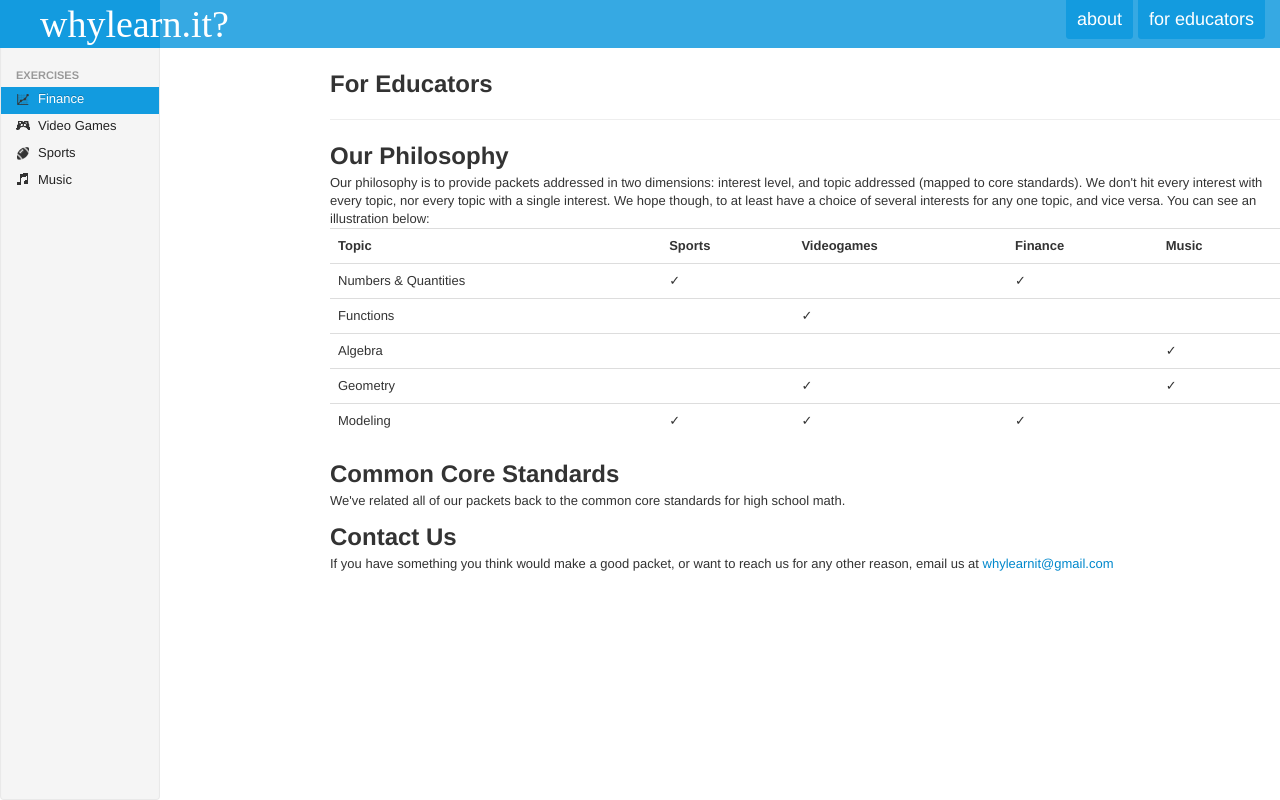
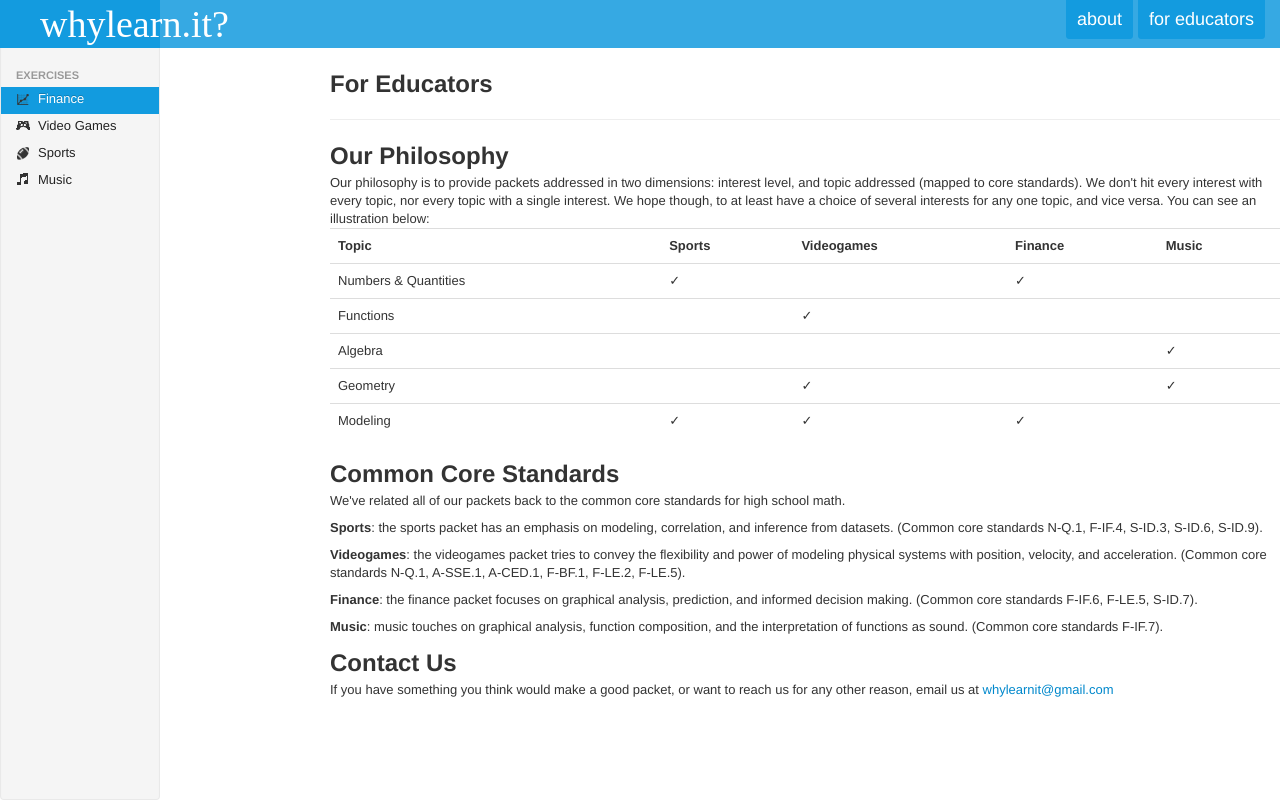
Before and after one commit to ngillani/whylearnit, a Django app: page /educators/ in a window 1280 px wide. Run offline with Django 3.2, Linux system fonts and the light colour scheme; parts of the project's set-up code (start-up, migrations or seed data) failed here and were passed over; some libraries are stand-ins or nearby versions; some web fonts are replaced.

Commit message:
common core standards for exersises

```diff
--- a/whylearnit/templates/educators.html
+++ b/whylearnit/templates/educators.html
@@ -27,7 +27,7 @@
   <div id="top-bar" class="">
     <p id="logo" class="">whylearn.it?</p>
     <div id="top-bar-buttons">
-      <div id="for-educators" class="top-bar-button"><a href="/foreducators/">for educators</a></div>
+      <div id="for-educators" class="top-bar-button"><a href="/educators/">for educators</a></div>
       <div id="about" class="top-bar-button"><a href="/about/">about</a></div>
     </div>
   </div>
@@ -101,8 +101,62 @@
         </tr>
       </table>
 
+<!--
+http://www.corestandards.org/the-standards/mathematics/
+
+
+N-Q.1. Use units as a way to understand problems and to guide the solution of multi-step problems; choose and interpret units consistently in formulas; choose and interpret the scale and the origin in graphs and data displays.
+N-Q.2. Define appropriate quantities for the purpose of descriptive modeling.
+N-Q.3. Choose a level of accuracy appropriate to limitations on measurement when reporting quantities.
+
+A-SSE.1. Interpret expressions that represent a quantity in terms of its context.★
+Interpret parts of an expression, such as terms, factors, and coefficients.
+Interpret complicated expressions by viewing one or more of their parts as a single entity. For example, interpret P(1+r)n as the product of P and a factor not depending on P.
+
+A-CED.1. Create equations and inequalities in one variable and use them to solve problems. Include equations arising from linear and quadratic functions, and simple rational and exponential functions.
+A-CED.2. Create equations in two or more variables to represent relationships between quantities; graph equations on coordinate axes with labels and scales.
+A-CED.3. Represent constraints by equations or inequalities, and by systems of equations and/or inequalities, and interpret solutions as viable or nonviable options in a modeling context. For example, represent inequalities describing nutritional and cost constraints on combinations of different foods.
+A-CED.4. Rearrange formulas to highlight a quantity of interest, using the same reasoning as in solving equations. For example, rearrange Ohm’s law V = IR to highlight resistance R.
+
+A-REI.3. Solve linear equations and inequalities in one variable, including equations with coefficients represented by letters.
+
+F-IF.4. For a function that models a relationship between two quantities, interpret key features of graphs and tables in terms of the quantities, and sketch graphs showing key features given a verbal description of the relationship. Key features include: intercepts; intervals where the function is increasing, decreasing, positive, or negative; relative maximums and minimums; symmetries; end behavior; and periodicity.★
+
+F-IF.6. Calculate and interpret the average rate of change of a function (presented symbolically or as a table) over a specified interval. Estimate the rate of change from a graph.★
+
+F-IF.7. Graph functions expressed symbolically and show key features of the graph, by hand in simple cases and using technology for more complicated cases.★
+
+F-IF.9. Compare properties of two functions each represented in a different way (algebraically, graphically, numerically in tables, or by verbal descriptions). For example, given a graph of one quadratic function and an algebraic expression for another, say which has the larger maximum.
+
+F-BF.1. Write a function that describes a relationship between two quantities.★
+
+F-LE.1. Distinguish between situations that can be modeled with linear functions and with exponential functions.
+
+F-LE.2. Construct linear and exponential functions, including arithmetic and geometric sequences, given a graph, a description of a relationship, or two input-output pairs (include reading these from a table).
+
+F-LE.5. Interpret the parameters in a linear or exponential function in terms of a context.
+
+S-ID.1. Represent data with plots on the real number line (dot plots, histograms, and box plots).
+S-ID.2. Use statistics appropriate to the shape of the data distribution to compare center (median, mean) and spread (interquartile range, standard deviation) of two or more different data sets.
+S-ID.3. Interpret differences in shape, center, and spread in the context of the data sets, accounting for possible effects of extreme data points (outliers).
+
+S-ID.6. Represent data on two quantitative variables on a scatter plot, and describe how the variables are related.
+
+S-ID.7. Interpret the slope (rate of change) and the intercept (constant term) of a linear model in the context of the data.
+
+S-ID.9. Distinguish between correlation and causation.
+
+
+
+-->
+
+
     <h2>Common Core Standards</h2>
       <p>We've related all of our packets back to the common core standards for high school math.</p>
+      <p><strong>Sports</strong>: the sports packet has an emphasis on modeling, correlation, and inference from datasets. (Common core standards N-Q.1, F-IF.4, S-ID.3, S-ID.6, S-ID.9).</p>
+      <p><strong>Videogames</strong>: the videogames packet tries to convey the flexibility and power of modeling physical systems with position, velocity, and acceleration. (Common core standards N-Q.1, A-SSE.1, A-CED.1, F-BF.1, F-LE.2, F-LE.5).</p>
+      <p><strong>Finance</strong>: the finance packet focuses on graphical analysis, prediction, and informed decision making. (Common core standards F-IF.6, F-LE.5, S-ID.7).</p>
+      <p><strong>Music</strong>: music touches on graphical analysis, function composition, and the interpretation of functions as sound. (Common core standards F-IF.7).</p>
 
     <h2>Contact Us</h2>
       <p>If you have something you think would make a good packet, or want to reach us for any other reason, email us at <a href="mailto:whylearnit@gmail.com">whylearnit@gmail.com</a></p>
--- a/whylearnit/templates/packet.html
+++ b/whylearnit/templates/packet.html
@@ -157,7 +157,7 @@
   <div id="top-bar" class="">
     <p id="logo" class="">whylearn.it?</p>
     <div id="top-bar-buttons">
-      <div id="for-educators" class="top-bar-button"><a href="/foreducators/">for educators</a></div>
+      <div id="for-educators" class="top-bar-button"><a href="/educators/">for educators</a></div>
       <div id="about" class="top-bar-button"><a href="/about/">about</a></div>
     </div>
   </div>
```
